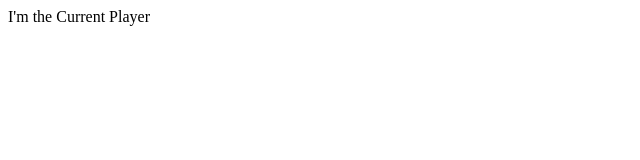
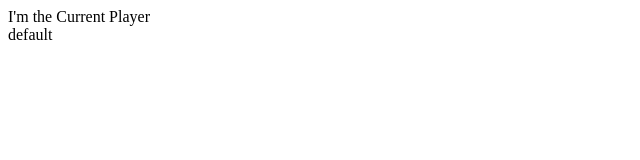
Before and after one commit to lpaulger/redux-tic-tac-toe, a React app: page / in a window 1280 px wide. Shown: the top 160 px of the page, without its empty margins (0-640 px from the left). Built offline with nearby package versions, Linux system fonts and the light colour scheme.

Commit message:
use container and not component

```diff
--- a/actions/index.js
+++ b/actions/index.js
@@ -1,4 +1,4 @@
-export const GameBoardClicked = (text) => {
+export const gameBoardClicked = (text) => {
   return {
     type: 'GAME_BOARD_CLICKED',
     text
--- a/components/App.js
+++ b/components/App.js
@@ -1,12 +1,12 @@
 import React from 'react'
 
 import CurrentPlayer from './CurrentPlayer'
-import GameBoard from './GameBoard'
+import ActionGameBoard from '../containers/ActionGameBoard'
 
 const App = () => (
   <div>
     <CurrentPlayer />
-    <GameBoard />
+    <ActionGameBoard />
   </div>
 )
 
--- a/containers/ActionGameBoard.js
+++ b/containers/ActionGameBoard.js
@@ -1,10 +1,10 @@
 import { connect } from 'react-redux'
-import { GameBoardClicked } from '../actions'
+import { gameBoardClicked } from '../actions'
 import GameBoard from '../components/GameBoard'
 
 const mapStateToProps = (state) => {
   return {
-    text: state
+    text: state.gameboard
   };
 }
 
```
